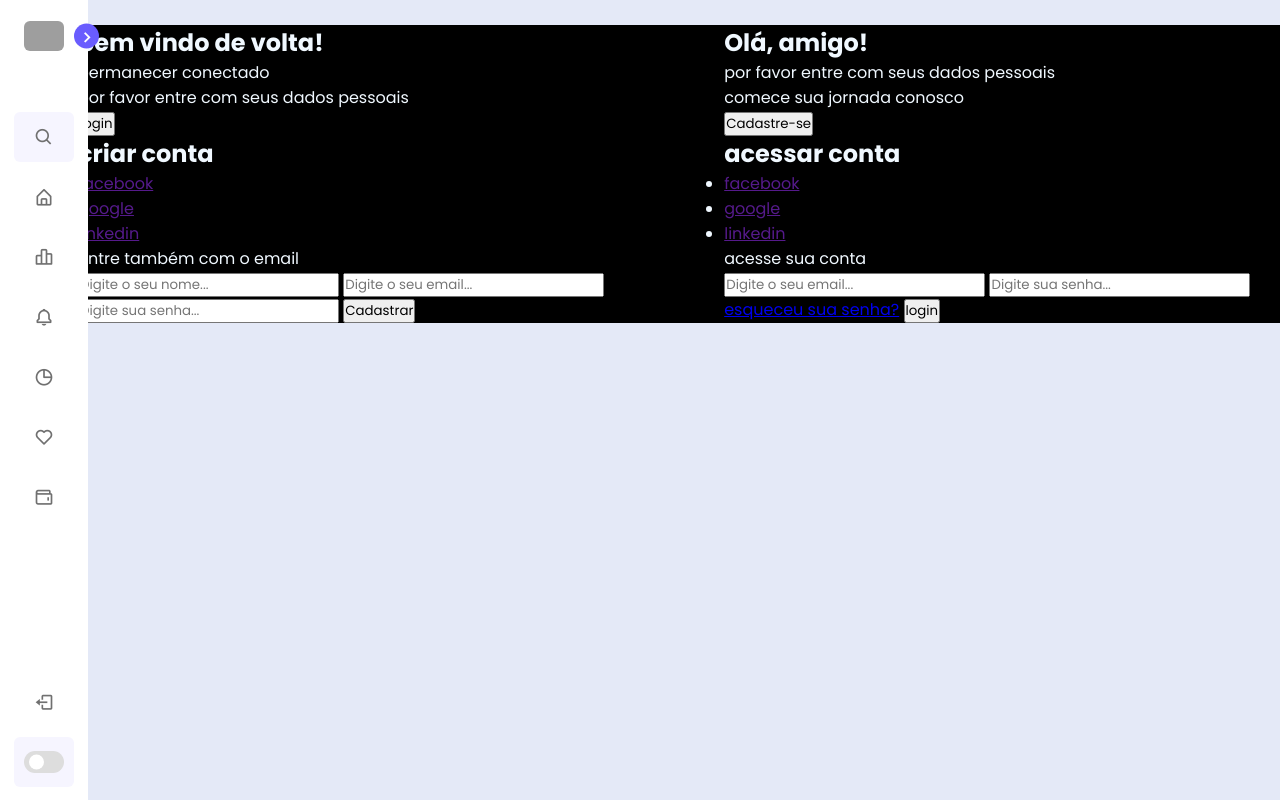
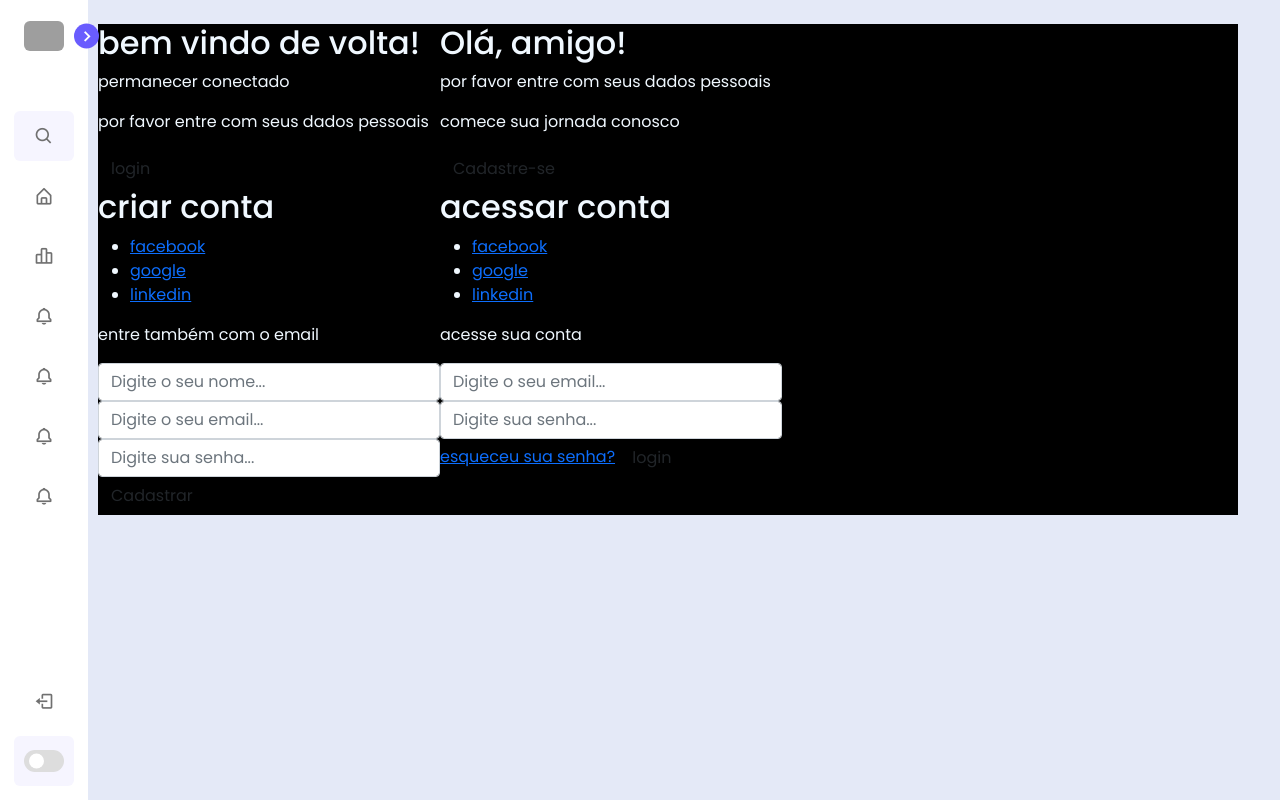
Before and after one commit to BryanWille/magis, a Django app: page /auth/cadastro/ in a window 1280 px wide. Run offline with Django 4.2, Linux system fonts and the light colour scheme; grey boxes are pictures that could not be loaded.

Commit message:
sidebar agora está funcionando
Sidebar funcionando com bootstrap

```diff
--- a/templates/base.html
+++ b/templates/base.html
@@ -1,123 +1,51 @@
 <!doctype html>
 <html lang="en">
-    <head>
+
+<head>
     {% include 'importacoes.html' %}
-        <meta charset="utf-8">
-        <meta name="viewport" content="width=device-width, initial-scale=1">
-        <title>Projeto</title>
-        <!--boxcoins cnn link-->
-        <link href='https://unpkg.com/boxicons@2.1.2/css/boxicons.min.css' rel='stylesheet'>
+    <meta charset="utf-8">
+    <meta name="viewport" content="width=device-width, initial-scale=1">
+    <title>Projeto Interdisciplinar</title>
 
-        <title>{% block titulo %}{% endblock %}</title>
-        <link rel="stylesheet" href="https://stackpath.bootstrapcdn.com/font-awesome/4.7.0/css/font-awesome.min.css">
-        <link rel="stylesheet" href="/static/css/sidebar.css">
-    </head>
-    <body>
-        <div>
-        <nav class="sidebar close">
-            <header>
+    <link href="https://cdn.jsdelivr.net/npm/bootstrap@5.1.3/dist/css/bootstrap.min.css" rel="stylesheet"
+        integrity="sha384-1BmE4kWBq78iYhFldvKuhfTAU6auU8tT94WrHftjDbrCEXSU1oBoqyl2QvZ6jIW3" crossorigin="anonymous">
 
-                <div class="image-text">
-                    <span class="image">
-                        <img src="logo.png" alt="">
-                    </span>
 
-                    <div class="text logo-text">
-                        <span class="name">Codinglab</span>
-                        <span class="profession">Web developer</span>
-                    </div>
-                </div>
+    <!--boxcoins cnn link-->
+    <link href='https://unpkg.com/boxicons@2.1.2/css/boxicons.min.css' rel='stylesheet'>
+    <title>{% block titulo %}{% endblock %}</title>
+    <link rel="stylesheet" href="/static/css/sidebar.css">
 
-                <i class='bx bx-chevron-right toggle'></i>
-            </header>
+    <style>
+        .container,
+        .menu-links,
+        .nav-link {
+            margin: 0px;
+            padding: 0px;
+        }
+    </style>
 
-            <div class="menu-bar">
-                <div class="menu">
+</head>
 
-                    <li class="search-box">
-                        <i class='bx bx-search icon'></i>
-                        <input type="text" placeholder="Search...">
-                    </li>
+<body>
+    <div class="container">
 
-                    <ul class="menu-links">
-                        <li class="nav-link">
-                            <a href="/">
-                                <i class='bx bx-home-alt icon' ></i>
-                                <span class="text nav-text">Pág Inicial</span>
-                            </a>
-                        </li>
-
-                        <li class="nav-link">
-                            <a href="/auth/cadastro">
-                                <i class='bx bx-bar-chart-alt-2 icon' ></i>
-                                <span class="text nav-text">Login</span>
-                            </a>
-                        </li>
-
-                        <li class="nav-link">
-                            <a href="/auth/login">
-                                <i class='bx bx-bell icon'></i>
-                                <span class="text nav-text">Logins</span>
-                            </a>
-                        </li>
-
-                        <li class="nav-link">
-                            <a href="#">
-                                <i class='bx bx-pie-chart-alt icon' ></i>
-                                <span class="text nav-text">Analytics</span>
-                            </a>
-                        </li>
-
-                        <li class="nav-link">
-                            <a href="#">
-                                <i class='bx bx-heart icon' ></i>
-                                <span class="text nav-text">Likes</span>
-                            </a>
-                        </li>
-
-                        <li class="nav-link">
-                            <a href="#">
-                                <i class='bx bx-wallet icon' ></i>
-                                <span class="text nav-text">Wallets</span>
-                            </a>
-                        </li>
-
-                    </ul>
-                </div>
-
-                <div class="bottom-content">
-                    <li class="">
-                        <a href="#">
-                            <i class='bx bx-log-out icon' ></i>
-                            <span class="text nav-text">Logout</span>
-                        </a>
-                    </li>
-
-                    <li class="mode">
-                        <div class="sun-moon">
-                            <i class='bx bx-moon icon moon'></i>
-                            <i class='bx bx-sun icon sun'></i>
-                        </div>
-                        <span class="mode-text text">Dark mode</span>
-
-                        <div class="toggle-switch">
-                            <span class="switch"></span>
-                        </div>
-                    </li>
-
-                </div>
-            </div>
-        </nav>
-
-        <section class="home">
+        {% include 'sidebar.html' %}
+        <main style="padding-left: 20px;">
             {% block conteudo %}
             {% endblock conteudo %}
+        </main>
         </section>
+    </div>
 
-        <script src="/static/js/sidebar.js"></script>
-        <script src="https://cdn.jsdelivr.net/npm/bootstrap@5.1.3/dist/js/bootstrap.bundle.min.js"></script>
-        <footer>
-            {% include 'footbar.html' %}
-        </footer>
-    </body>
+
+    <footer>
+        {% include 'footbar.html' %}
+    </footer>
+
+    <script src="/static/js/sidebar.js"></script>
+    <script src="https://cdn.jsdelivr.net/npm/bootstrap@5.1.3/dist/js/bootstrap.bundle.min.js"></script>
+
+</body>
+
 </html>
--- a/templates/sidebar.html
+++ b/templates/sidebar.html
@@ -1,14 +1,16 @@
+
 
 <nav class="sidebar close">
     <header>
+
         <div class="image-text">
             <span class="image">
                 <img src="logo.png" alt="">
             </span>
 
             <div class="text logo-text">
-                    <span class="name">Codinglab</span>
-                    <span class="profession">Web developer</span>
+                <span class="name">Projeto</span>
+                <span class="profession">Interdisciplinar</span>
             </div>
         </div>
 
@@ -27,42 +29,42 @@
                 <li class="nav-link">
                     <a href="/">
                         <i class='bx bx-home-alt icon' ></i>
-                            <span class="text nav-text">Home</span>
+                        <span class="text nav-text">Pág Inicial</span>
                     </a>
                 </li>
 
                 <li class="nav-link">
-                        <a href="#">
+                    <a href="/auth/cadastro">
                         <i class='bx bx-bar-chart-alt-2 icon' ></i>
-                            <span class="text nav-text">Revenue</span>
+                        <span class="text nav-text">Cadastro</span>
+                    </a>
+                </li>
+
+                <li class="nav-link">
+                    <a href="/auth/login">
+                        <i class='bx bx-bell icon'></i>
+                        <span class="text nav-text">Login</span>
                     </a>
                 </li>
 
                 <li class="nav-link">
                     <a href="#">
                         <i class='bx bx-bell icon'></i>
-                            <span class="text nav-text">Notifications</span>
+                        <span class="text nav-text">Questões</span>
                     </a>
                 </li>
 
                 <li class="nav-link">
                     <a href="#">
-                            <i class='bx bx-pie-chart-alt icon' ></i>
-                            <span class="text nav-text">Analytics</span>
+                        <i class='bx bx-bell icon'></i>
+                        <span class="text nav-text">Meu Progresso</span>
                     </a>
                 </li>
 
                 <li class="nav-link">
                     <a href="#">
-                            <i class='bx bx-heart icon' ></i>
-                            <span class="text nav-text">Likes</span>
-                        </a>
-                    </li>
-
-                    <li class="nav-link">
-                        <a href="#">
-                            <i class='bx bx-wallet icon' ></i>
-                            <span class="text nav-text">Wallets</span>
+                        <i class='bx bx-bell icon'></i>
+                        <span class="text nav-text">Enviar Questões</span>
                     </a>
                 </li>
 
@@ -91,11 +93,5 @@
 
         </div>
     </div>
-
 </nav>
-
 <section class="home">
-        <div class="text">Dashboard Sidebar</div>
-    </section>
-
-    <script src="/static/js/sidebar.js"></script>
--- a/templates/usuarios/login.html
+++ b/templates/usuarios/login.html
@@ -4,9 +4,7 @@
 
 {% block conteudo %}
 <!-- abaixo está o link do bootstrap e css arquivo-->
-<link href="https://cdn.jsdelivr.net/npm/bootstrap@5.1.3/dist/css/bootstrap.min.css" rel="stylesheet" integrity="sha384-1BmE4kWBq78iYhFldvKuhfTAU6auU8tT94WrHftjDbrCEXSU1oBoqyl2QvZ6jIW3" crossorigin="anonymous">
 <link href="/static/css/login.css" rel="stylesheet">
-
 
 <div class="container">
   <div class="row">
@@ -89,4 +87,4 @@
             </div>
         </div>
     </div> -->
-{% endblock %}
+{% endblock conteudo %}
```
Also changed, not shown: static/css/index.css (+18 -57 lines), templates/main/index.html (+22 -26 lines). Lines whose indentation alone changed are shown as unchanged.
